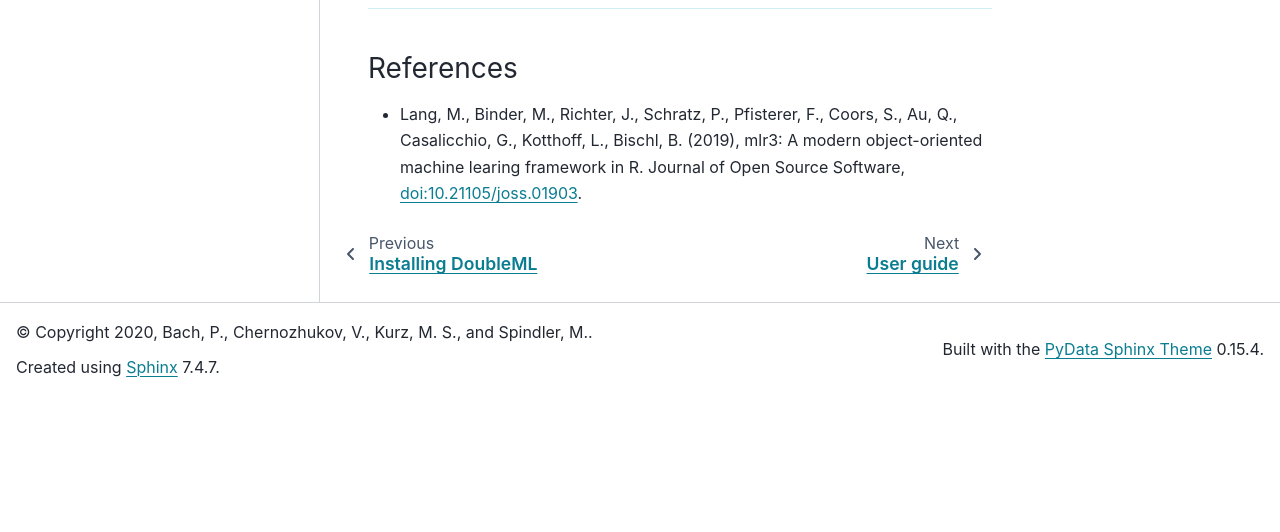
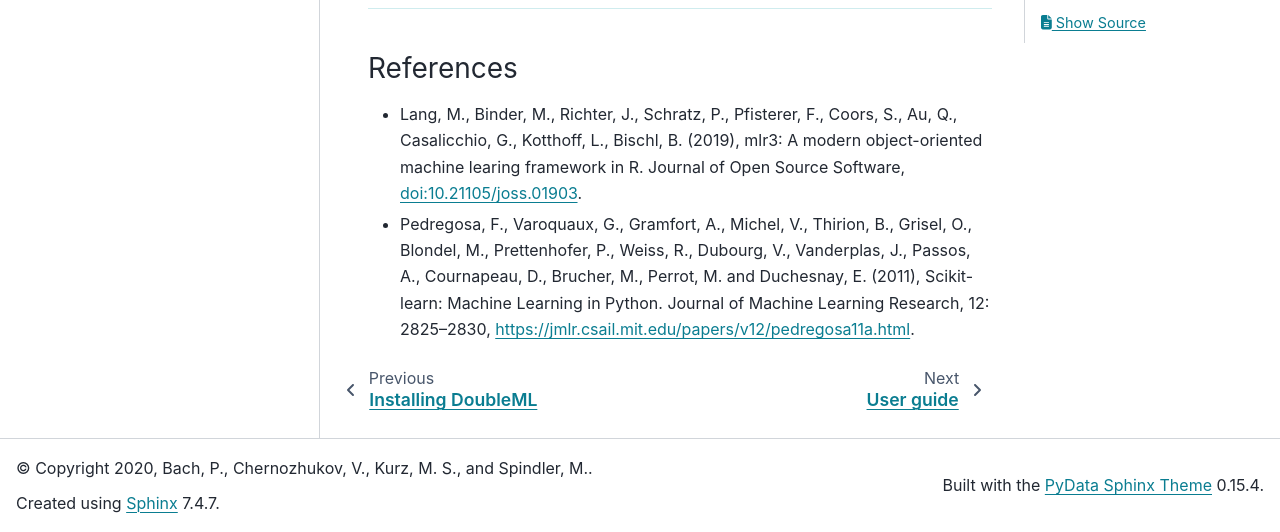
Before and after one commit to DoubleML/doubleml-docs, a Sphinx documentation site: the page built from doc/intro/intro.rst, in a window 1280 px wide and 900 px high, scrolled down 2621 px, cut to the strip 368-900 px from the top of the window. Built offline with Sphinx 7.4.7 and the PyData theme 0.15.4, drawn with Linux system fonts in a browser that asks for light colours; pages that are not in the unit, such as notebooks, are missing from menus; before the commit the page ends 3385 px from its top, so only the background shows below that; some of the changed text lies outside the part shown.

Commit message:
add reference to scikit-learn paper in intro as well

```diff
--- a/doc/intro/intro.rst
+++ b/doc/intro/intro.rst
@@ -125,7 +125,8 @@
 specify machine learners to estimate :math:`m_0` and :math:`g_0`. For the bonus data we use a random forest
 regression model and for our simulated data from a sparse partially linear model we use a Lasso regression model.
 The implementation of :ref:`DoubleML <doubleml_package>` is based on the meta-packages
-`scikit-learn <https://scikit-learn.org/>`_ for Python and `mlr3 <https://mlr3.mlr-org.com/>`_ for R (Lang et al, 2019).
+`scikit-learn <https://scikit-learn.org/>`_ (Pedregosa et al., 2011) for Python
+and `mlr3 <https://mlr3.mlr-org.com/>`_ (Lang et al, 2019) for R.
 For details on the specification of learners and their hyperparameters we refer to the user guide :ref:`learners`.
 
 .. tabbed:: Python
@@ -218,3 +219,4 @@
 ++++++++++
 
 * Lang, M., Binder, M., Richter, J., Schratz, P., Pfisterer, F., Coors, S., Au, Q., Casalicchio, G., Kotthoff, L., Bischl, B. (2019), mlr3: A modern object-oriented machine learing framework in R. Journal of Open Source Software, `doi:10.21105/joss.01903 <(doi:10.21105/joss.01903)[10.21105/joss.01903]>`_.
+* Pedregosa, F., Varoquaux, G., Gramfort, A., Michel, V., Thirion, B., Grisel, O., Blondel, M., Prettenhofer, P., Weiss, R., Dubourg, V., Vanderplas, J., Passos, A., Cournapeau, D., Brucher, M., Perrot, M. and Duchesnay, E. (2011), Scikit-learn: Machine Learning in Python. Journal of Machine Learning Research, 12: 2825--2830, `https://jmlr.csail.mit.edu/papers/v12/pedregosa11a.html <https://jmlr.csail.mit.edu/papers/v12/pedregosa11a.html>`_.
```
